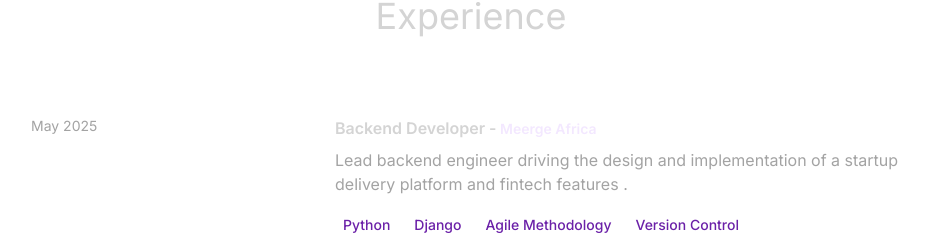
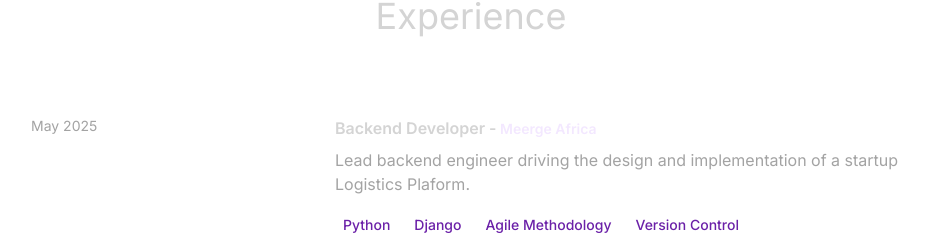
Before and after one commit to Tijanifareed/MyPortfolio, a React (Vite) app: page / in a window 1280 px wide. Shown: the part 2167-2413 px from the top of the page, without its empty margins (169-1103 px from the left). Built offline with nearby package versions, Linux system fonts and the light colour scheme.

Commit message:
refactor(meerge-africa details): changed details about what i did in meerge africa

```diff
--- a/src/constants/index.js
+++ b/src/constants/index.js
@@ -13,7 +13,7 @@ export const EXPERIENCES = [
     year: "May 2025",
     role: "Backend Developer",
     company: " Meerge Africa",
-    description: `Lead backend engineer driving the design and implementation of a startup delivery platform and fintech features .`,
+    description: `Lead backend engineer driving the design and implementation of a startup Logistics Plaform.`,
     technologies: ["Python", "Django", "Agile Methodology", "Version Control"],
   },
 
```
